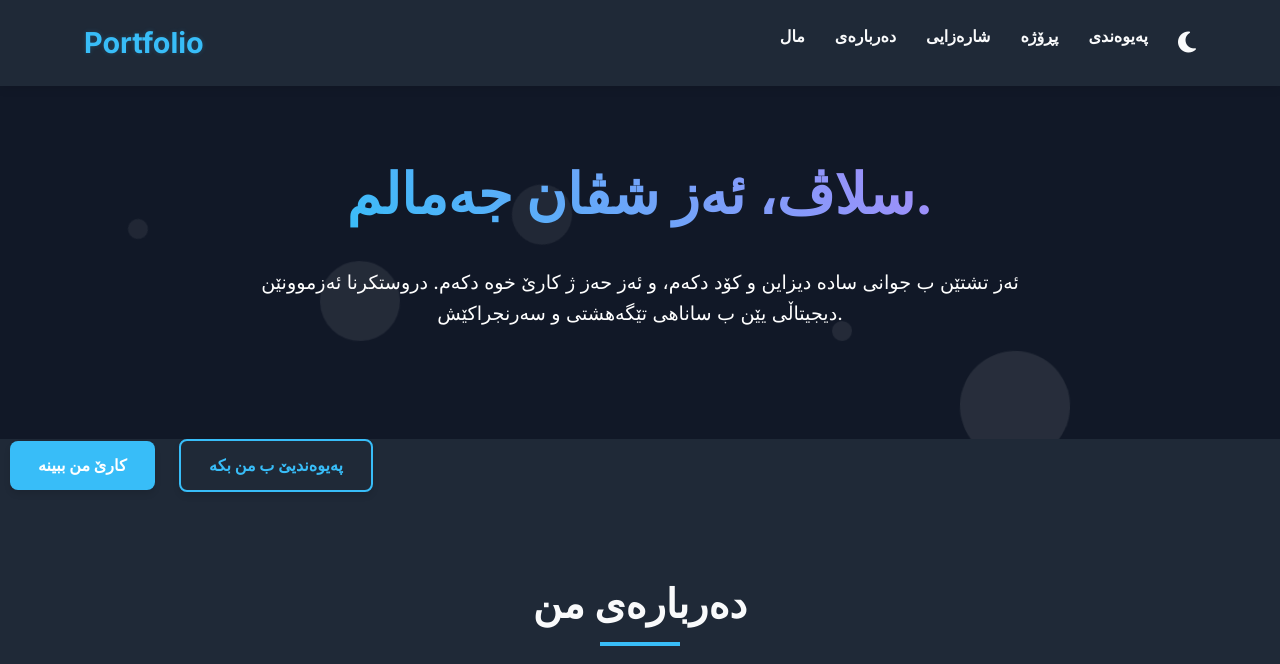
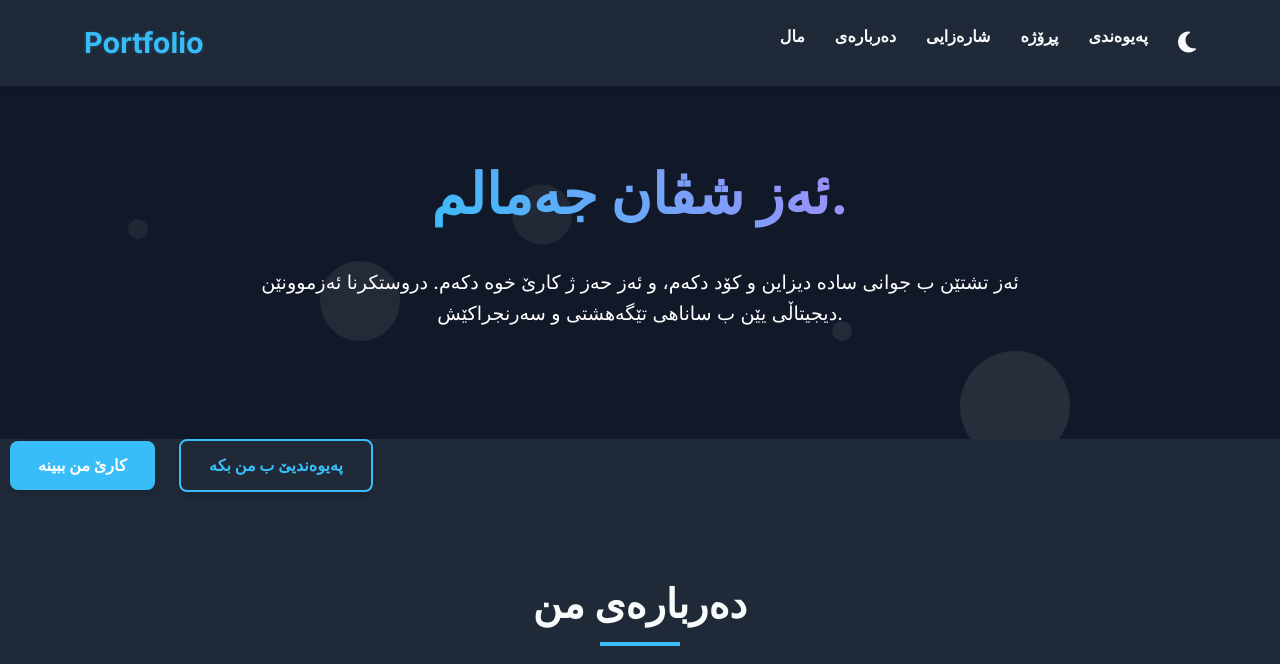
Before and after one commit to shivanjamal/Portfolio, a plain HTML site: page index.html in a window 1280 px wide. Shown: the top 664 px of the page. Drawn offline with Linux system fonts and the light colour scheme.

Commit message:
Add files via upload

```diff
--- a/index.html
+++ b/index.html
@@ -873,7 +873,7 @@
                 <li></li><li></li><li></li><li></li><li></li>
             </ul>
             <div class="hero-content">
-                <h1 id="typing-text">سلاڤ، ئەز شڤان جەمالم.</h1>
+                <h1 id="typing-text">ئەز شڤان جەمالم.</h1>
                 <p>ئەز تشتێن ب جوانى سادە دیزاین و کۆد دکەم، و ئەز حەز ژ کارێ خوە دکەم. دروستکرنا ئەزموونێن دیجیتاڵی یێن ب ساناهى تێگەهشتى و سەرنجراکێش.</p>
             </div>
         </div>
```
